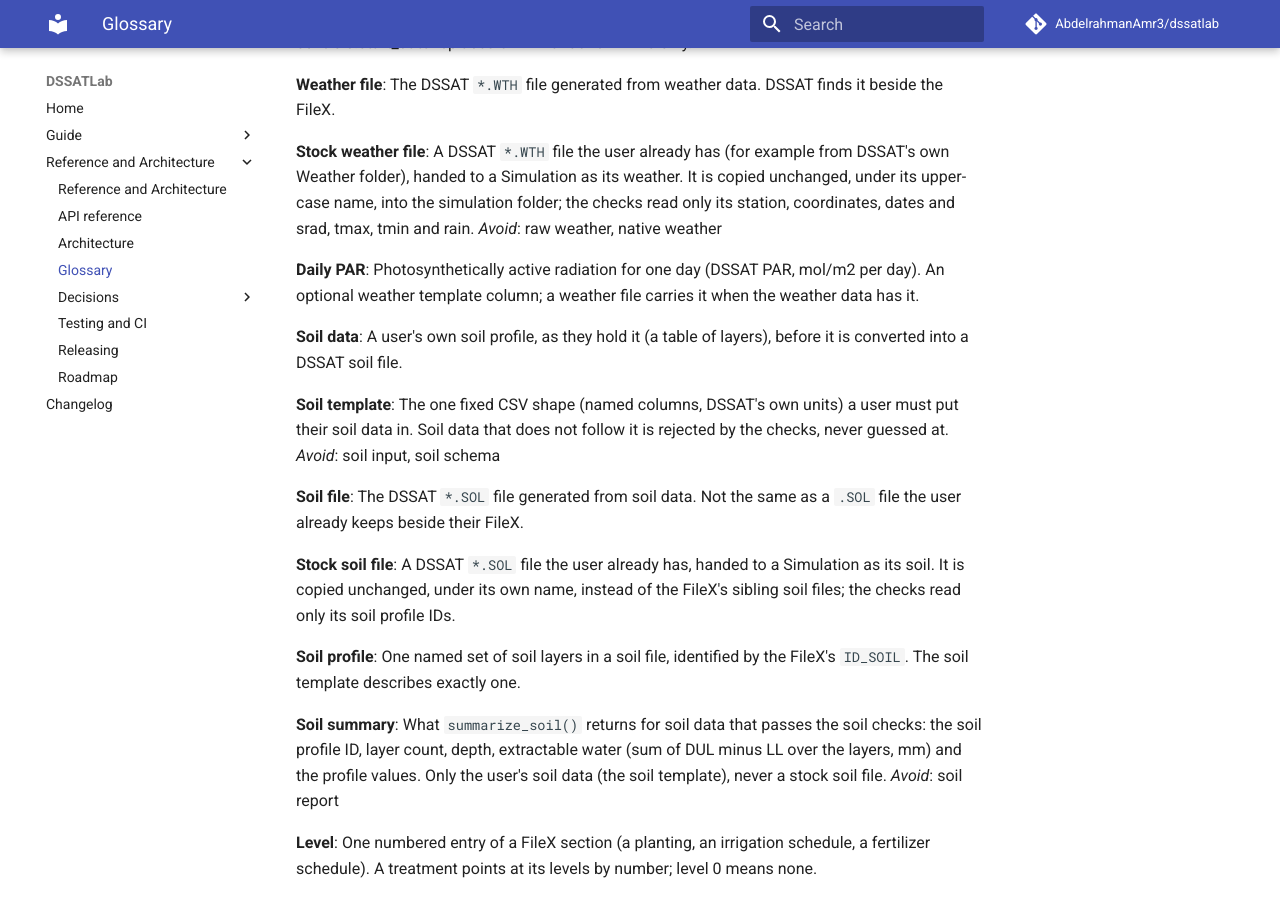
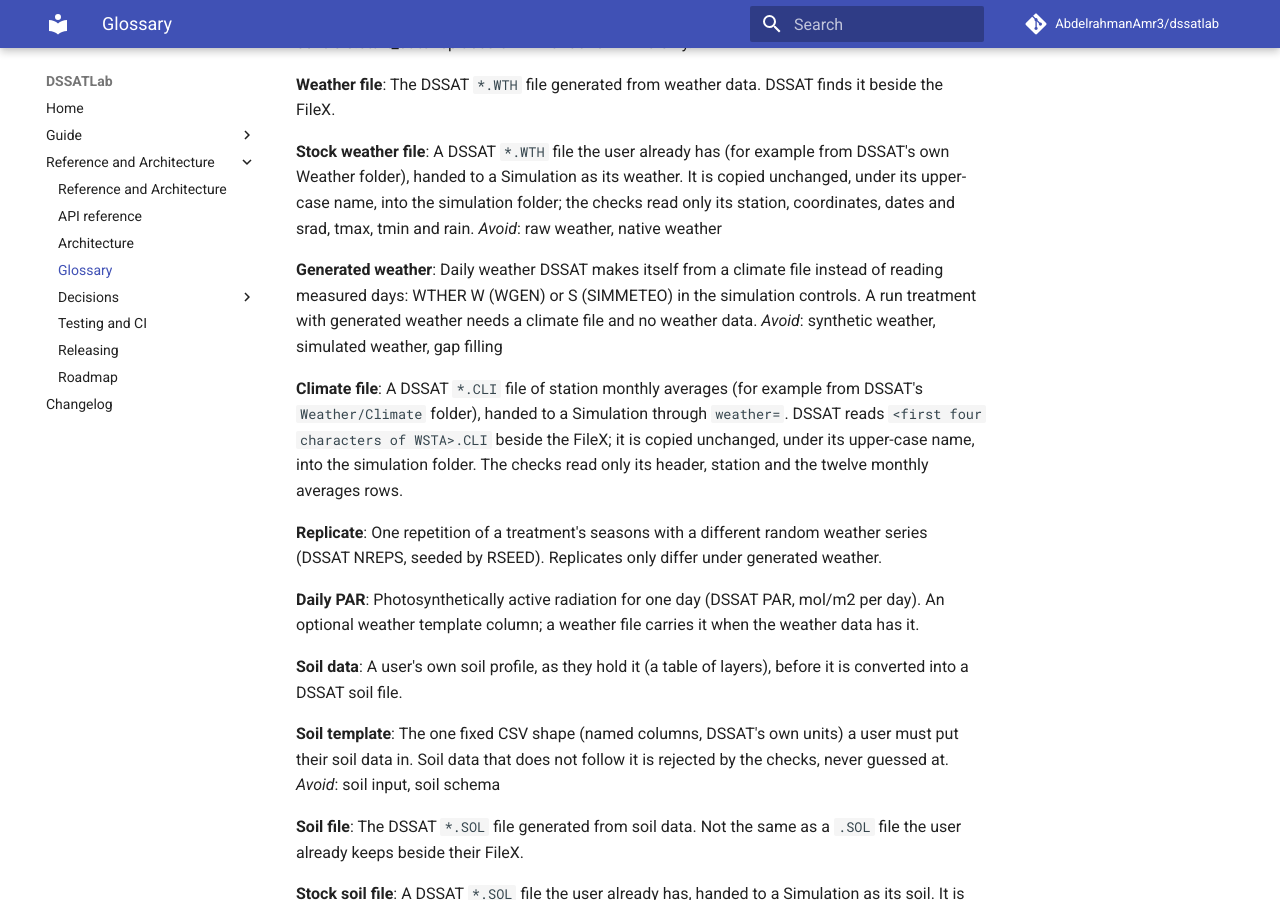
Before and after one commit to AbdelrahmanAmr3/dssatlab, an MkDocs documentation site: the page built from docs/reference/glossary.md, in a window 1280 px wide and 900 px high, scrolled down 2757 px. Built offline with MkDocs 1.6.1 and Material for MkDocs 9.7.7, drawn with Linux system fonts in a browser that asks for light colours; comment, search, counter and statistics services are not loaded.

Commit message:
Record generated weather domain terms and ADR 0032
Co-Authored-By: Claude Opus 5.5 <noreply@anthropic.com>

```diff
--- a/CONTEXT.md
+++ b/CONTEXT.md
@@ -160,6 +160,22 @@ A DSSAT `*.WTH` file the user already has (for example from DSSAT's own Weather
 to a Simulation as its weather. It is copied unchanged, under its upper-case name, into the simulation
 folder; the checks read only its station, coordinates, dates and srad, tmax, tmin and rain.
 _Avoid_: raw weather, native weather
+
+**Generated weather**:
+Daily weather DSSAT makes itself from a climate file instead of reading measured days: WTHER W
+(WGEN) or S (SIMMETEO) in the simulation controls. A run treatment with generated weather needs a
+climate file and no weather data.
+_Avoid_: synthetic weather, simulated weather, gap filling
+
+**Climate file**:
+A DSSAT `*.CLI` file of station monthly averages (for example from DSSAT's `Weather/Climate`
+folder), handed to a Simulation through `weather=`. DSSAT reads `<first four characters of WSTA>.CLI`
+beside the FileX; it is copied unchanged, under its upper-case name, into the simulation folder.
+The checks read only its header, station and the twelve monthly averages rows.
+
+**Replicate**:
+One repetition of a treatment's seasons with a different random weather series (DSSAT NREPS,
+seeded by RSEED). Replicates only differ under generated weather.
 
 **Daily PAR**:
 Photosynthetically active radiation for one day (DSSAT PAR, mol/m2 per day). An optional weather
```
Also changed, not shown: docs/adr/0032-generated-weather-from-a-copied-climate-file.md (added, +38 -0 lines).
